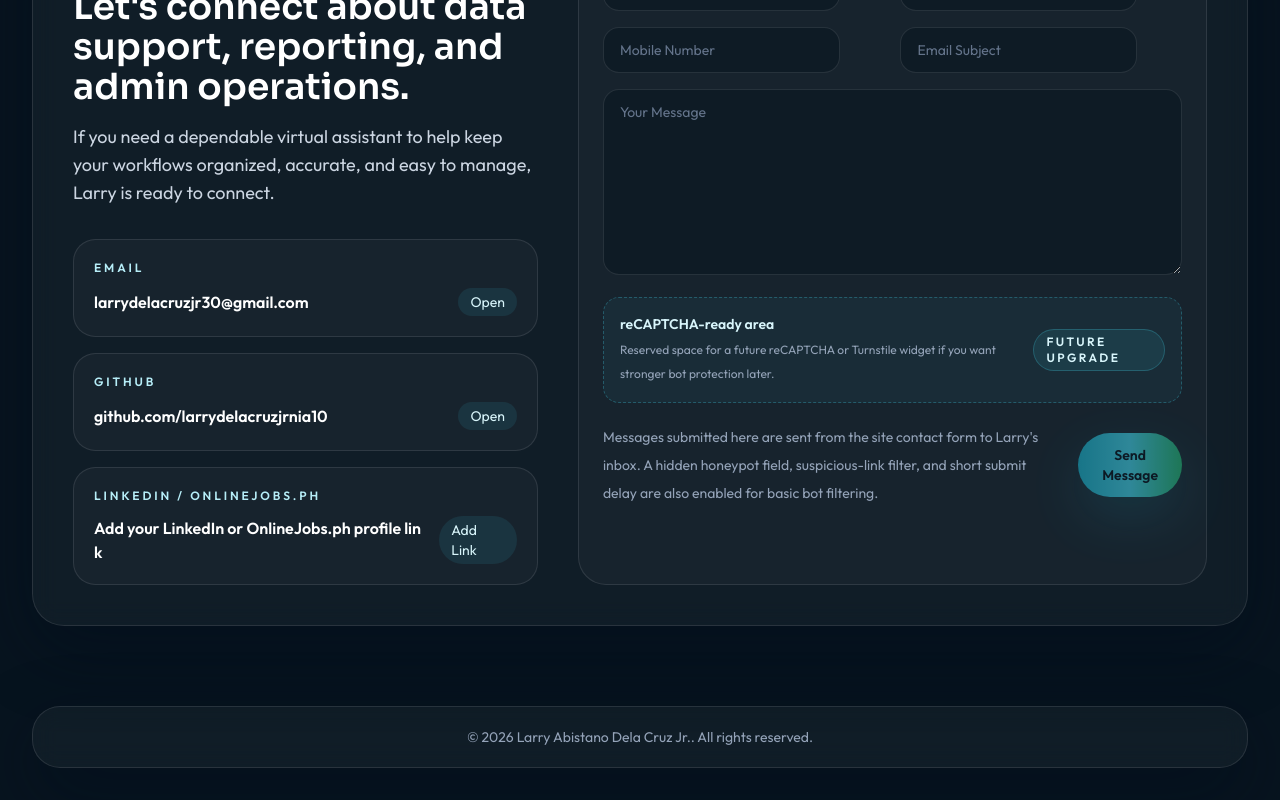
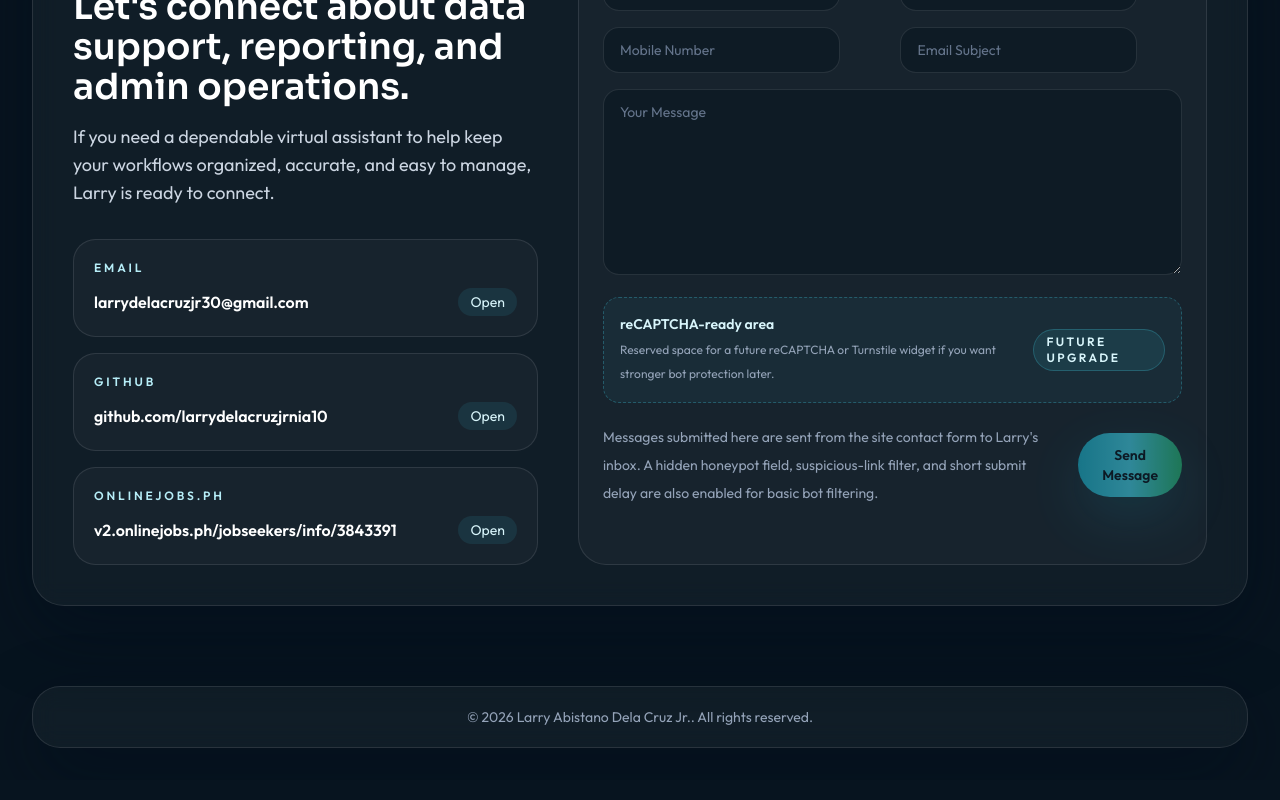
Before and after one commit to larrydelacruzjrnia10/LADC-Portfolio, a React (Vite) app: page / in a window 1280 px wide. Shown: the part 6938-7738 px from the top of the page. Built offline with nearby package versions, Linux system fonts and the light colour scheme; no server answers.

Commit message:
Add OnlineJobs profile link

```diff
--- a/src/data/siteContent.js
+++ b/src/data/siteContent.js
@@ -232,9 +232,9 @@ export const contactContent = {
       href: 'https://github.com/larrydelacruzjrnia10',
     },
     {
-      label: 'LinkedIn / OnlineJobs.ph',
-      value: 'Add your LinkedIn or OnlineJobs.ph profile link',
-      href: '#',
+      label: 'OnlineJobs.ph',
+      value: 'v2.onlinejobs.ph/jobseekers/info/3843391',
+      href: 'https://v2.onlinejobs.ph/jobseekers/info/3843391',
     },
   ],
 };
```
